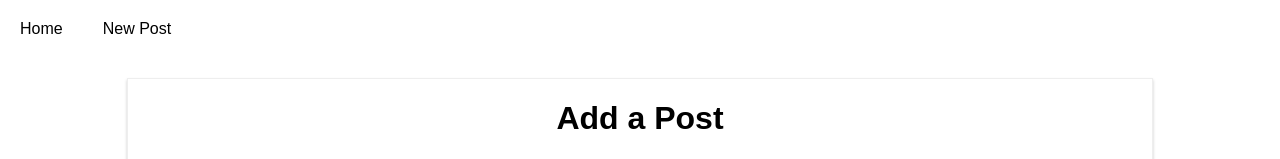
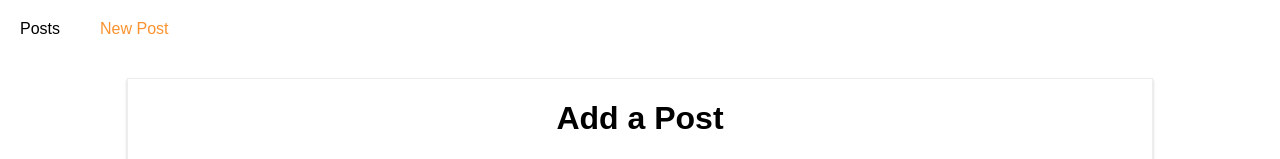
Before and after one commit to fmojica30/L-React, a React (Create React App) app in the folder http--01-starting-setup/: page /new-post in a window 1280 px wide. Shown: the top 159 px of the page. Built offline with nearby package versions, Linux system fonts and the light colour scheme.

Commit message:
Working some more with router

```diff
--- a/http--01-starting-setup/src/containers/Blog/Blog.css
+++ b/http--01-starting-setup/src/containers/Blog/Blog.css
@@ -15,6 +15,7 @@
 }
 
 .Blog a:hover,
-.Blog a:active {
+.Blog a:active,
+.Blog a.active {
     color: #fa932f;
 }
--- a/http--01-starting-setup/src/containers/Blog/Blog.js
+++ b/http--01-starting-setup/src/containers/Blog/Blog.js
@@ -1,10 +1,10 @@
 import React, { Component } from 'react';
 // import axios from 'axios';
-import { Route, Link} from 'react-router-dom';
+import { Route, Link, NavLink, Switch} from 'react-router-dom';
 
 import Posts from './Posts/Posts';
 import NewPost from './NewPost/NewPost';
-
+import Post from './FullPost/FullPost';
 import './Blog.css';
 
 class Blog extends Component {
@@ -16,22 +16,30 @@ class Blog extends Component {
 				<header>
 					<nav>
 						<ul>
-							<li><Link to="/">Home</Link></li>
+							<li><NavLink to="/posts"
+									activeClassName="my-active"
+									activeStyle={{
+										color: '#fa923f',
+										textDecoration: "underline"
+									}}>Posts</NavLink></li>
 							<li>
-								<Link to={{
+								<NavLink to={{
 										pathname: "/new-post",
 										hash: "#submit"
 								}}>
 								New Post
-								</Link>
+								</NavLink>
 							</li>
 						</ul>
 					</nav>
 				</header>
-				{/* <Route path="/" exact render={() => <h1>Home</h1>}/>
+				{/* <Route path="/" exact render={() => <h1>Home</h1>}/>\
 				<Route path="/" exact render={() => <h1>Home 2</h1>}/> */}
-				<Route path="/" exact component={Posts}/>
-				<Route path="/new-post" component={NewPost}/>
+				<Switch>
+					<Route path="/" exact component={Posts}/>
+					<Route path="/new-post" exact component={NewPost}/>
+					<Route path="/:id" exact component={Post}/>
+				</Switch>
 			</div>
 		);
 	}
--- a/http--01-starting-setup/src/containers/Blog/FullPost/FullPost.js
+++ b/http--01-starting-setup/src/containers/Blog/FullPost/FullPost.js
@@ -7,13 +7,14 @@ class FullPost extends Component {
     state = {
         loadedPost: null
     }
-    componentDidUpdate() {
-        if (this.props.id) {
+  componentDidMount() {
+    console.log(this.props);
+    if (this.props.match.params.id) {
       if(!this.state.loadedPost || (this.state.loadedPost && this.state.loadedPost.id !== this.props.id)) {
         axios
           .get(
             "https://jsonplaceholder.typicode.com/posts/" +
-                      this.props.id
+              this.props.match.params.id
           )
           .then(response => {
             console.log(response);
--- a/http--01-starting-setup/src/containers/Blog/Posts/Posts.js
+++ b/http--01-starting-setup/src/containers/Blog/Posts/Posts.js
@@ -1,5 +1,6 @@
 import React, { Component } from 'react';
 import axios from '../../../Axios';
+// import{ Link } from 'react-router-dom';
 
 import Post from '../../../components/Post/Post';
 
@@ -14,9 +15,8 @@ class posts extends Component {
   }
 
   postSelectedHandler = (id) => {
-    this.setState({
-      selectedPostId: id
-    });
+    this.props.history.push({pathname: '/' + id});
+    // this.props.history.push('/' + id);
   };
 
   componentDidMount() {
@@ -46,12 +46,14 @@ class posts extends Component {
     if (!this.state.error) {
       posts = this.state.posts.map(post => {
         return (
-          <Post
-            Key={post.id}
-            title={post.title}
-            author={post.author}
-            clicked={() => this.postSelectedHandler(post.id)}
+          // <Link to={'/' + post.id} key={post.id}>
+            <Post
+              key={post.id}
+              title={post.title}
+              author={post.author}
+              clicked={() => this.postSelectedHandler(post.id)}
             />
+          // </Link>
         );
       });
     }
```
Also changed, not shown: http--01-starting-setup/src/components/Post/Post.js (indentation only). Lines whose indentation alone changed are shown as unchanged.
